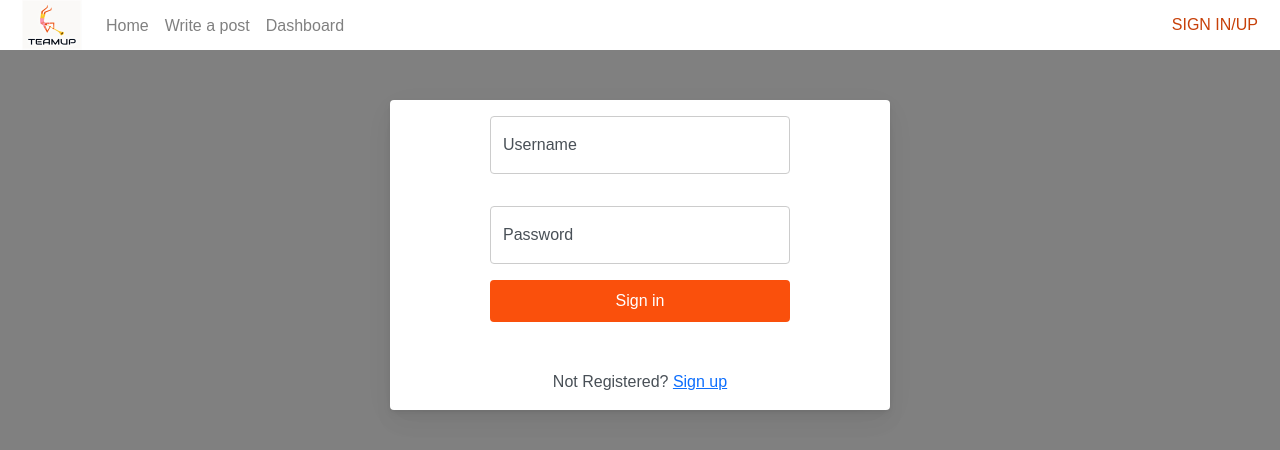
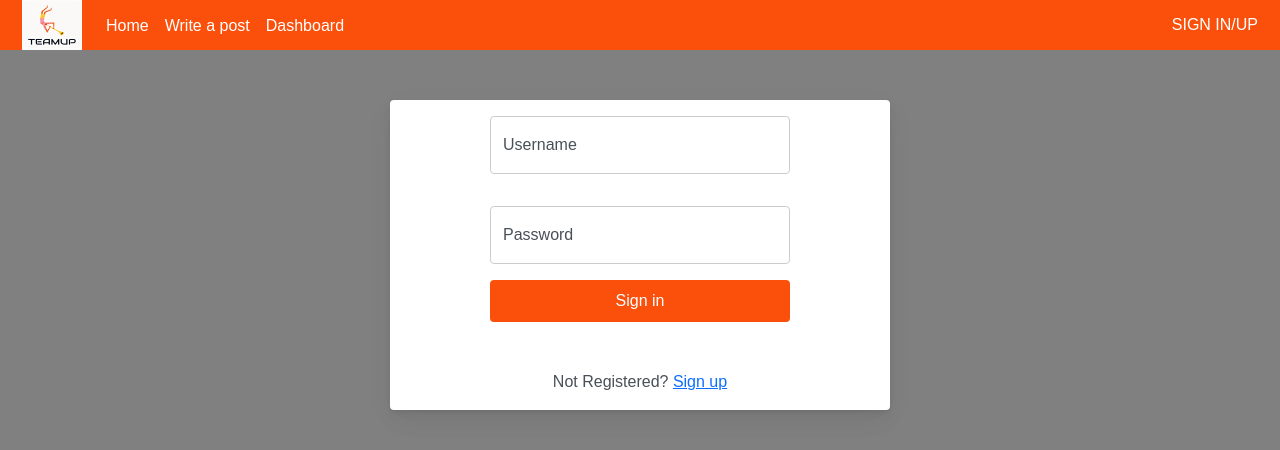
Before and after one commit to seantanty/TeamUpV2, a React (Create React App) app in the folder front/: page /login in a window 1280 px wide. Shown: the top 450 px of the page. Built offline with nearby package versions, Linux system fonts and the light colour scheme.

Commit message:
navbar design update

```diff
--- a/front/src/Components/NavigationBar.js
+++ b/front/src/Components/NavigationBar.js
@@ -30,6 +30,7 @@ const NavigationBar = () => {
           <ul className="navbar-nav me-auto mb-2 mb-lg-0">
             <li className="nav-item">
               <Link
+                id="navbarHome"
                 className={
                   "nav-link" + (location.pathname === "/" ? " active" : "")
                 }
@@ -41,6 +42,7 @@ const NavigationBar = () => {
             </li>
             <li className="nav-item">
               <Link
+                id="navbarPost"
                 className={
                   "nav-link" +
                   (location.pathname === "/createPost" ? " active" : "")
@@ -52,6 +54,7 @@ const NavigationBar = () => {
             </li>
             <li className="nav-item">
               <Link
+                id="navbarDashboard"
                 className={
                   "nav-link" +
                   (location.pathname === "/dashboard" ? " active" : "")
--- a/front/src/Components/SignInOut.js
+++ b/front/src/Components/SignInOut.js
@@ -34,7 +34,7 @@ const SignInOut = () => {
   const buttonStyle = {
     background: "none",
     border: 0,
-    color: "#C74009",
+    color: "white",
   };
 
   return (
--- a/front/src/styles/auth.css
+++ b/front/src/styles/auth.css
@@ -1,4 +1,5 @@
-#card_login, #card_register {
+#card_login,
+#card_register {
   display: flex;
   justify-content: center;
   align-items: center;
@@ -8,16 +9,18 @@
   width: 500px;
 }
 
-#btn_signin, #btn_signup {
+#btn_signin,
+#btn_signup {
   width: 300px;
-  border: solid #FA500C;
+  border: solid #fa500c;
   border-radius: 4px;
-  background-color: #FA500C;
+  background-color: #fa500c;
 }
 
-#btn_signin:hover, #btn_signup:hover {
-  border: solid #C74009;
-  background-color: #C74009;
+#btn_signin:hover,
+#btn_signup:hover {
+  border: solid #c74009;
+  background-color: #c74009;
 }
 
 #username,
--- a/front/src/styles/header.css
+++ b/front/src/styles/header.css
@@ -4,5 +4,5 @@
   align-items: center;
   justify-content: space-between;
   padding: 0px 10px;
-  background-color: #ffffff;
+  background-color: #fa500c;
 }
--- a/front/src/styles/navigationbar.css
+++ b/front/src/styles/navigationbar.css
@@ -4,20 +4,26 @@
 }
 
 a.nav-link:hover {
-    color: #C74009;
+  color: #c74009;
 }
 
 .navbar-toggler {
   background-color: #ffffff;
-  border:solid #C74009;
+  border: solid #c74009;
 }
 
 .nav-item {
-  border-color: #808080;
-  background-color: #ffffff;
-  color: #808080;
+  border-color: #fa500c;
+  background-color: #fa500c;
 }
 
-.navbar, .navbar-collapse {
-  color: #C74009;
+.navbar,
+.navbar-collapse {
+  color: #c74009;
 }
+
+#navbarHome,
+#navbarPost,
+#navbarDashboard {
+  color: white;
+}
```
